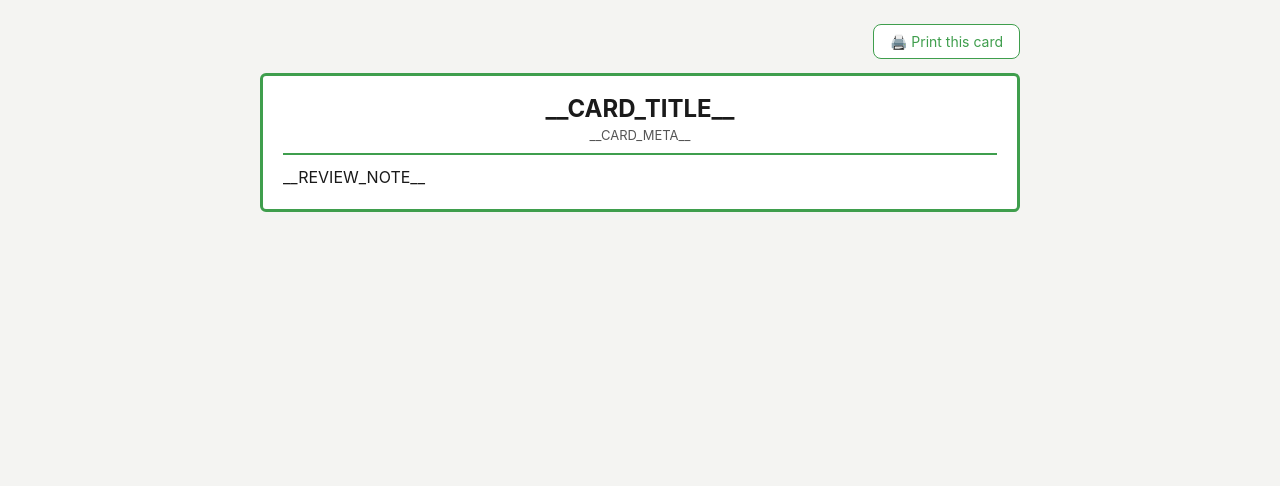
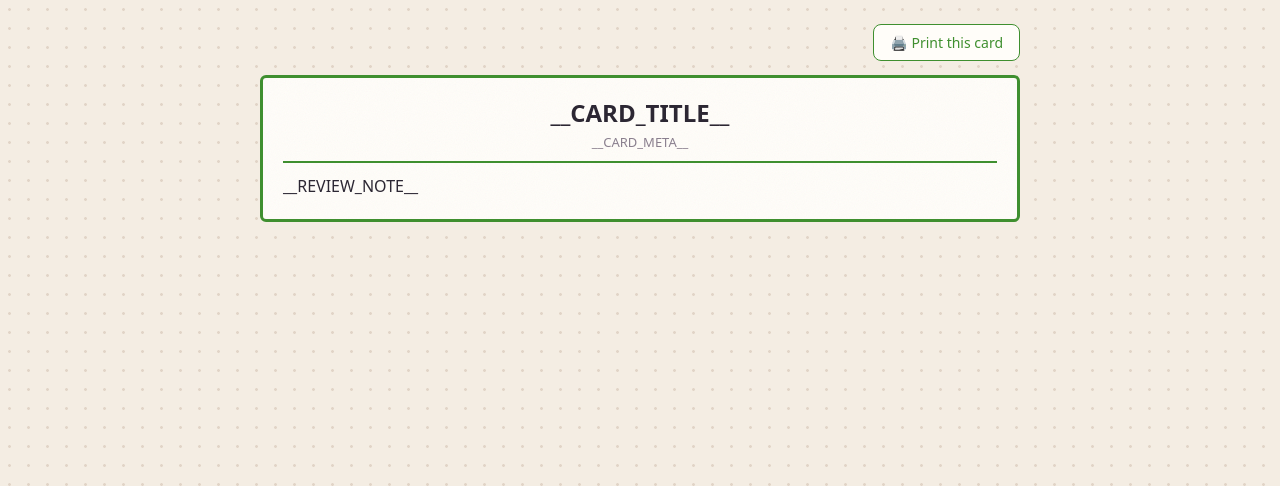
Before and after one commit to SlowSpeedChase/KitchenOS, a Flask app: template templates/recipe_card.html in a window 1280 px wide. Shown: the top 486 px of the page. Run offline with Flask 2, Linux system fonts and the light colour scheme; the template is opened without the code that fills it, so the values that code supplies are empty; some libraries are stand-ins or nearby versions.

Commit message:
feat: the print pages follow the theme on screen, Dawn on paper
Both declared local --line / --ink, which are token names — the locals
were silently overriding the design language for the whole page.

Co-Authored-By: Claude Opus 5 (1M context) <noreply@anthropic.com>

```diff
--- a/templates/recipe_card.html
+++ b/templates/recipe_card.html
@@ -4,31 +4,38 @@
     <meta charset="utf-8">
     <meta name="viewport" content="width=device-width, initial-scale=1">
     <title>__CARD_TITLE__ — Recipe Card</title>
+    <meta name="theme-color" content="#f4ede3" media="(prefers-color-scheme: light)">
+    <meta name="theme-color" content="#0f1116" media="(prefers-color-scheme: dark)">
+    <link rel="stylesheet" href="/static/tokens.css">
+    <link rel="stylesheet" href="/static/kitchenos.css">
     <style>
-        :root { --grid-line: #3f9e4d; --ink: #1a1a1a; }
+        :root { --grid-line: var(--done); }
         * { box-sizing: border-box; }
         body {
-            font-family: -apple-system, BlinkMacSystemFont, "Segoe UI", Helvetica, Arial, sans-serif;
+            font-family: var(--font-body);
             color: var(--ink);
-            background: #f4f4f2;
+            background: var(--bg);
+            background-image: var(--dots);
+            background-size: var(--dot-size) var(--dot-size);
             margin: 0;
             padding: 24px;
         }
         .card {
             max-width: 760px;
             margin: 0 auto;
-            background: #fff;
+            background: var(--surface);
+            background-image: var(--grain);
             border: 3px solid var(--grid-line);
             border-radius: 6px;
             padding: 18px 20px 22px;
         }
         .card-header { text-align: center; border-bottom: 2px solid var(--grid-line); padding-bottom: 10px; margin-bottom: 12px; }
         .card-header h1 { font-size: 24px; margin: 0 0 4px; }
-        .card-meta { font-size: 13px; color: #555; }
+        .card-meta { font-size: 13px; color: var(--muted); }
         .card-meta strong { color: var(--ink); }
         .review-note {
-            font-size: 12px; color: #8a6d00; background: #fff8e1;
-            border: 1px solid #ffe082; border-radius: 6px;
+            font-size: 12px; color: var(--warning); background: var(--tint-warning);
+            border: 1px solid var(--edge-warning); border-radius: 6px;
             padding: 6px 10px; margin: 0 0 14px; text-align: center;
         }
         table.recipe-grid { width: 100%; border-collapse: collapse; }
@@ -40,7 +47,7 @@
         }
         table.recipe-grid td.ing { text-align: left; width: 52%; }
         table.recipe-grid td.action { text-align: center; font-weight: 600; }
-        table.recipe-grid td.action.finish { background: #f1f8f2; }
+        table.recipe-grid td.action.finish { background: var(--tint-done); }
         .grid-steps { margin: 0; padding-left: 18px; text-align: left; font-weight: 400; }
         .grid-steps li { margin: 4px 0; }
         .grid-prep {
@@ -50,11 +57,11 @@
         .toolbar { max-width: 760px; margin: 0 auto 14px; text-align: right; }
         .toolbar button {
             font: inherit; font-size: 14px; padding: 8px 16px;
-            border: 1px solid var(--grid-line); background: #fff; color: var(--grid-line);
+            border: 1px solid var(--grid-line); background: var(--surface); color: var(--grid-line);
             border-radius: 8px; cursor: pointer;
         }
         @media print {
-            body { background: #fff; padding: 0; }
+            body { padding: 0; }
             .card { border-width: 2px; max-width: none; }
             .toolbar, #ko-claude-bar { display: none !important; }
             @page { margin: 12mm; }
```
Also changed, not shown: templates/print_week.html (+20 -15 lines), tests/theme_allowlist.py (+0 -2 lines).
